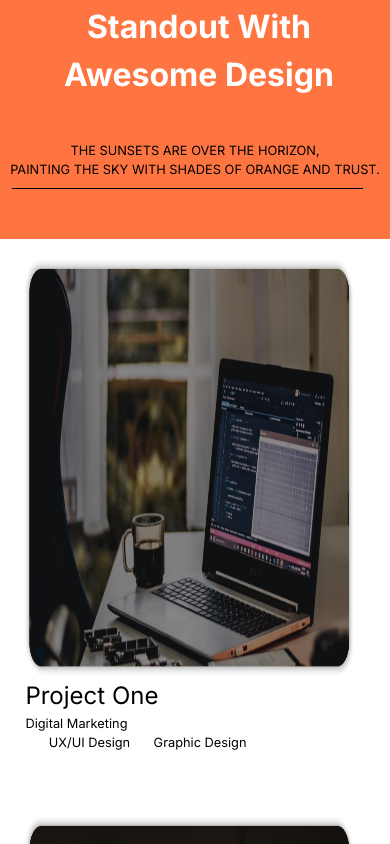
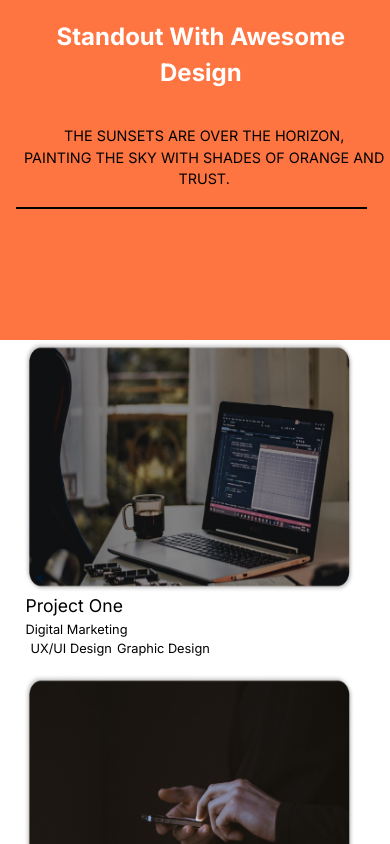
Before and after one commit to Raghu3-3102/Zikrabyte-Landing-Page, a Next.js app: page / in a window 390 px wide. Shown: the part 7160-8004 px from the top of the page. Built offline with nearby package versions, Linux system fonts and the light colour scheme.

Commit message:
made change in responsiveness

```diff
--- a/app/Components/Flow1/Projects/Components/styles/App.css
+++ b/app/Components/Flow1/Projects/Components/styles/App.css
@@ -5,8 +5,6 @@
     min-height: 155vh;
     margin-top: 10vw;
     background-color: #fff;
-
-
 }
 .projects_section
 .app{
@@ -164,120 +162,244 @@
 }
 
 
+@media (max-width: 1024px) {
+    .projects_section{
+        margin-bottom: 1vh;
+    }
+    .projects_section .block1 {
+        height: 28vh;
+        margin-bottom: 8vh;
+    }
+
+    .projects_section .text1 {
+        font-size: 2rem;
+        width: 70vw;
+        margin-left: 3vw;
+    }
+
+    .projects_section .text2 {
+        font-size: 0.9rem;
+        margin-top: 10vh;
+    }
+
+    .projects_section .block2 {
+        height: 20vh;
+        margin-top: 15vh;
+        margin-bottom: 8vh;
+    }
+
+    .projects_section .parain {
+        font-size: 0.8rem;
+    }
+
+    .projects_section .para h1 {
+        font-size: 1.3rem;
+    }
+
+    .projects_section .Bbox {
+        margin-top: 5vh;
+        top: 30vh;
+    }
+
+    .projects_section .Sbox {
+        top: 90vh;
+    }
+
+    .projects_section .responsive-image {
+        width: 50vw;
+        height: 30vh;
+    }
+
+    .projects_section .responsive-image2 {
+        width: 40vw;
+        height: 50vh;
+    }
+}
+
 @media (max-width: 768px) {
-    .projects_section
-    .block1 {
+    .projects_section{
+        margin-bottom: 200vh;
+    }
+    .projects_section .block1 {
         height: 38vh;
         margin-bottom: 20vh;
-        z-index: 0;
     }
 
-    .projects_section
-    .text1 {
+    .projects_section .text1 {
         font-size: 2rem;
         width: 80vw;
         margin-top: 10vh;
-        margin-left: 2vw;
     }
 
-    .projects_section
-    .text2 {
+    .projects_section .text2 {
         font-size: 0.8rem;
         text-align: center;
         margin-top: 5vh;
-        margin-left: 0;
     }
 
-    .projects_section
-    .text {
+    .projects_section .text {
         flex-direction: column;
         align-items: center;
     }
 
-    .projects_section
-    .line {
-        width: 90vw;
+    .projects_section .line {
         height: 0.1vh;
-        margin-left: 3vw;
         margin-top: 1vh;
     }
 
-    .projects_section
-    .block2 {
+    .projects_section .block2 {
         height: 15vh;
         margin-top: 60vh;
         margin-bottom: 55vh;
-        z-index: 0;
         background-color: white;
     }
 
-    .projects_section
-    .parain {
+    .projects_section .parain {
         flex-direction: column;
         align-items: flex-start;
         font-size: 0.8rem;
     }
 
-    .projects_section
-    .parain ul {
-        flex-direction: row;
+    .projects_section .para h1 {
+        font-size: 1.5rem;
     }
 
-    .projects_section
-    .parain ul li {
-        margin-left: 6vw;
-        margin-bottom: 2vh;
-    }
-
-.projects_section
-.para h1 {
-        font-size: 1.5rem;
-    }
-    .projects_section
-    .bgimg{
-        position: relative;
-    }
-
-    .projects_section
-    .Bbox {
+    .projects_section .Bbox,
+    .projects_section .Sbox {
         flex-direction: column;
-        gap: 12vw;
-        margin-left: 6vw;
-        position: absolute;
-        top: 40vh;
-        z-index: 25;
-        justify-content: center;
-        align-items: center;
-    }
-    .projects_section
-    .Sbox{
-        flex-direction: column;
-        gap: 2vw;
-        margin-left: 6vw;
-        position: absolute;
-        top: 180vh;
-        z-index: 25;
         justify-content: center;
         align-items: center;
     }
 
-    .projects_section
-    .wrapper {
-        height: auto;
-        position: relative;
-        z-index: 25;
+    .projects_section .Bbox {
+        top: 40vh;
     }
-    .projects_section
-    .responsive-image {
+
+    .projects_section .Sbox {
+        top: 180vh;
+    }
+
+    .projects_section .responsive-image,
+    .projects_section .responsive-image2 {
         width: 85vw;
         height: 50vh;
     }
-    .projects_section
-    .responsive-image2{
-        width: 85vw;
+}
+
+@media (max-width: 480px) {
+    .projects_section{
+        margin-bottom: 100vh;
+    }
+    .projects_section .block1 {
         height: 50vh;
+        margin-bottom: 30vh;
     }
 
+    .projects_section .text1 {
+        font-size: 1.5rem;
+        width: 90vw;
+        margin-top: 12vh;
+    }
+
+    .projects_section .text2 {
+        font-size: 0.9rem;
+        margin-top: 4vh;
+    }
+
+    .projects_section .line {
+        height: 0.2vh;
+        margin-top: 2vh;
+    }
+
+    .projects_section .block2 {
+        height: 20vh;
+        margin-top: 80vh;
+        margin-bottom: 60vh;
+        background-color: white;
+    }
+
+    .projects_section .para h1{
+        font-size: 1.1rem;
+    }
+    .projects_section .parain {
+        font-size: 0.8rem;
+    }
+
+    .projects_section .Bbox {
+        top: 45vh;
+    }
+
+    .projects_section .Sbox {
+        top: 130vh;
+        gap: 2vh;
+    }
+
+    .projects_section .responsive-image,
+    .projects_section .responsive-image2 {
+        width: 85vw;
+        height: 30vh;
+    }
+}
+
+
+@media (max-width: 320px) {
+    .projects_section{
+        margin-bottom: 80vh;
+    }
+    .projects_section .block1 {
+        height: 40vh;
+        margin-bottom: 1vh;
+    }
+
+    .projects_section .text1 {
+        font-size: 0.8rem;
+        width: 95vw;
+        margin-top: 15vh;
+    }
+
+    .projects_section .text2 {
+        font-size: 0.5rem;
+        margin-top: 5vh;
+    }
+
+    .projects_section .line {
+        height: 0.3vh;
+        margin-top: 3vh;
+    }
+
+    .projects_section .block2 {
+        height: 25vh;
+        margin-top: 100vh;
+        margin-bottom: 70vh;
+        background-color: white;
+    }
+    .projects_section .para h1 {
+        font-size: 1.0rem;
+    }
+
+    .projects_section .parain {
+        font-size: 0.7rem;
+    }
+
+    .projects_section .Bbox {
+        top: 35vh;
+        margin-bottom: 5vh;
+    }
+
+    .projects_section .Sbox {
+        top: 122vh;
+        gap:2vh;
+    }
+    .projects_section .responsive-image{
+        width: 85vw;
+        height: 25vh;
+    }
+
+
+    .projects_section .responsive-image2 {
+        width: 85vw;
+        height: 30vh;
+    }
 }
 
 
```
